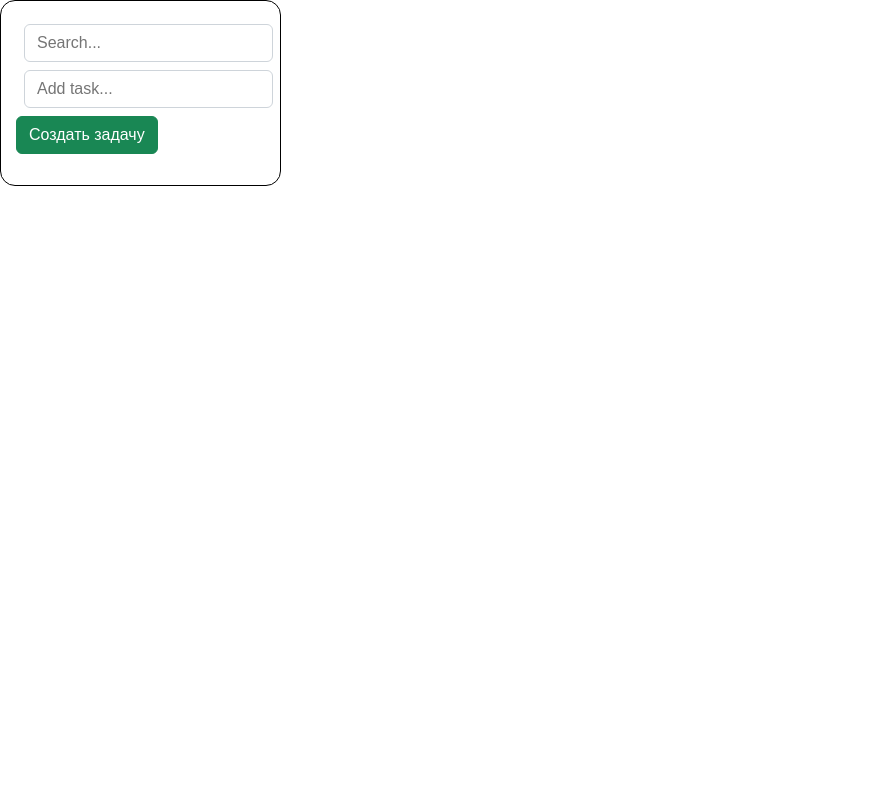
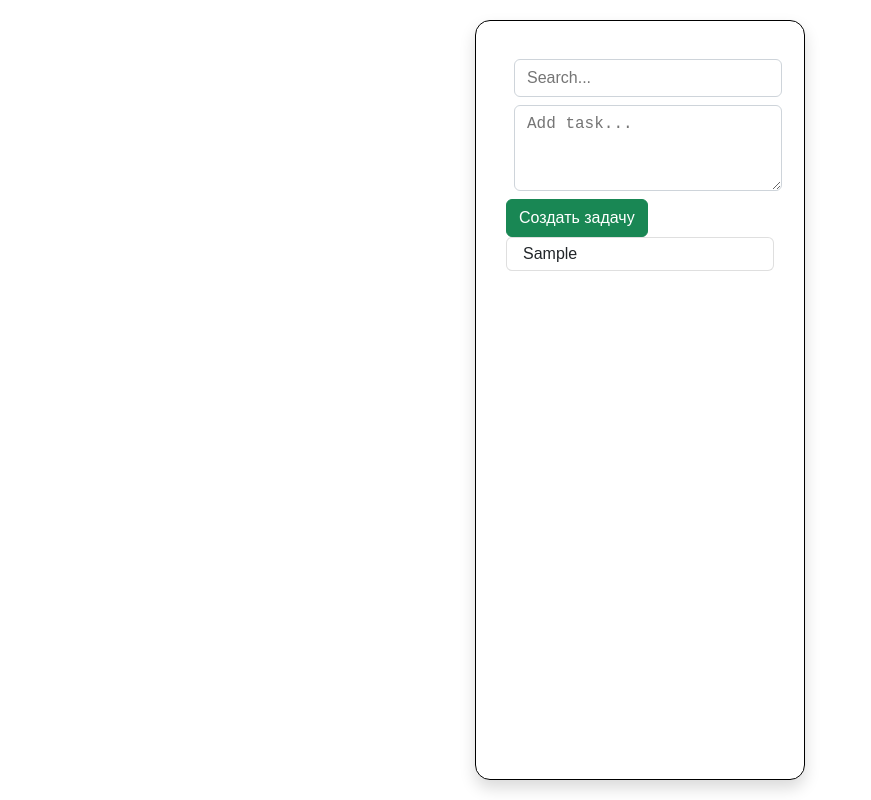
Before and after one commit to Canoist/todo-list, a React (Create React App) app: page / in a window 1280 px wide. Both pictures are taken after typing "Sample" into the empty fields and a click on the button "Создать задачу". Shown: the whole page, without its empty margins (0-871 px from the left). Built offline with nearby package versions, Linux system fonts and the light colour scheme.

Commit message:
Added styles for two buttons, changed styles for list

```diff
--- a/src/App.css
+++ b/src/App.css
@@ -33,23 +33,27 @@ body {
     height: 100%;
     line-height: 1;
     font-size: 16px;
-    color: rgba(255, 255, 255, 0.85);
     font-family: Arial, "Helvetica Neue", Helvetica, sans-serif;
 }
 body._lock {
     overflow: hidden;
 }
-.wrapper {
-    min-height: 100%;
-}
 
 /* ---------------------------------------- */
+.wrapper {
+    height: 100vh;
+    display: flex;
+    justify-content: center;
+    padding: 20px;
+}
 
 .content {
     border: solid 1px black;
     display: inline-block;
+    min-width: 330px;
     border-radius: 15px;
-    padding: 15px;
+    padding: 30px;
+    box-shadow: 0 0.5rem 1rem rgba(0, 0, 0, 0.15) !important;
 }
 
 .form-control {
@@ -134,7 +138,92 @@ body._lock {
     --bs-btn-disabled-bg: #198754;
     --bs-btn-disabled-border-color: #198754;
 }
+.btn-primary {
+    --bs-btn-color: #fff;
+    --bs-btn-bg: #0d6efd;
+    --bs-btn-border-color: #0d6efd;
+    --bs-btn-hover-color: #fff;
+    --bs-btn-hover-bg: #0b5ed7;
+    --bs-btn-hover-border-color: #0a58ca;
+    --bs-btn-focus-shadow-rgb: 49, 132, 253;
+    --bs-btn-active-color: #fff;
+    --bs-btn-active-bg: #0a58ca;
+    --bs-btn-active-border-color: #0a53be;
+    --bs-btn-active-shadow: inset 0 3px 5px rgba(0, 0, 0, 0.125);
+    --bs-btn-disabled-color: #fff;
+    --bs-btn-disabled-bg: #0d6efd;
+    --bs-btn-disabled-border-color: #0d6efd;
+}
+.btn-danger {
+    --bs-btn-color: #fff;
+    --bs-btn-bg: #dc3545;
+    --bs-btn-border-color: #dc3545;
+    --bs-btn-hover-color: #fff;
+    --bs-btn-hover-bg: #bb2d3b;
+    --bs-btn-hover-border-color: #b02a37;
+    --bs-btn-focus-shadow-rgb: 225, 83, 97;
+    --bs-btn-active-color: #fff;
+    --bs-btn-active-bg: #b02a37;
+    --bs-btn-active-border-color: #a52834;
+    --bs-btn-active-shadow: inset 0 3px 5px rgba(0, 0, 0, 0.125);
+    --bs-btn-disabled-color: #fff;
+    --bs-btn-disabled-bg: #dc3545;
+    --bs-btn-disabled-border-color: #dc3545;
+}
+.list-group {
+    --bs-list-group-color: #212529;
+    --bs-list-group-bg: #fff;
+    --bs-list-group-border-color: rgba(0, 0, 0, 0.125);
+    --bs-list-group-border-width: 1px;
+    --bs-list-group-border-radius: 0.375rem;
+    --bs-list-group-item-padding-x: 1rem;
+    --bs-list-group-item-padding-y: 0.5rem;
+    --bs-list-group-action-color: #495057;
+    --bs-list-group-action-hover-color: #495057;
+    --bs-list-group-action-hover-bg: #f8f9fa;
+    --bs-list-group-action-active-color: #212529;
+    --bs-list-group-action-active-bg: #e9ecef;
+    --bs-list-group-disabled-color: #6c757d;
+    --bs-list-group-disabled-bg: #fff;
+    --bs-list-group-active-color: #fff;
+    --bs-list-group-active-bg: #0d6efd;
+    --bs-list-group-active-border-color: #0d6efd;
+    display: flex;
+    flex-direction: column;
+    padding-left: 0;
+    margin-bottom: 0;
+    border-radius: var(--bs-list-group-border-radius);
+}
+
+.list-group-numbered {
+    list-style-type: none;
+    counter-reset: section;
+}
+.list-group-item {
+    position: relative;
+    display: block;
+    padding: var(--bs-list-group-item-padding-y)
+        var(--bs-list-group-item-padding-x);
+    color: var(--bs-list-group-color);
+    text-decoration: none;
+    background-color: var(--bs-list-group-bg);
+    border: var(--bs-list-group-border-width) solid
+        var(--bs-list-group-border-color);
+}
+
+.list-group-item:first-child {
+    border-top-left-radius: inherit;
+    border-top-right-radius: inherit;
+}
+
+.list-group-item:last-child {
+    border-bottom-right-radius: inherit;
+    border-bottom-left-radius: inherit;
+}
 
 .active {
-    background-color: rgb(23, 74, 150);
+    z-index: 2;
+    color: var(--bs-list-group-active-color);
+    background-color: var(--bs-list-group-active-bg);
+    border-color: var(--bs-list-group-active-border-color);
 }
--- a/src/App.js
+++ b/src/App.js
@@ -77,6 +77,7 @@ function App() {
         : data;
 
     return (
+        <div className="wrapper">
             <div className="content">
                 <input
                     type="text"
@@ -101,6 +102,7 @@ function App() {
                     />
                 )}
             </div>
+        </div>
     );
 }
 
--- a/src/components/taskList.jsx
+++ b/src/components/taskList.jsx
@@ -6,12 +6,15 @@ const TaskList = ({ currentTask, taskList, setCurrent }) => {
         setCurrent(target.id);
     };
     return (
-        <ol>
-            {taskList.map((task) => (
+        <ol className="list-group list-group-numbered">
+            {taskList.map((task, index) => (
                 <li
                     key={task._id}
                     id={task._id}
-                    className={currentTask?._id === task._id ? "active" : ""}
+                    className={
+                        "list-group-item " +
+                        (currentTask?._id === task._id ? "active" : "")
+                    }
                     onClick={handleClick}>
                     {task.name}
                 </li>
--- a/src/components/ui/addTask.jsx
+++ b/src/components/ui/addTask.jsx
@@ -15,13 +15,13 @@ const AddTask = ({ onAdd }) => {
     };
 
     return (
-        <form onSubmit={handleSubmit}>
-            <input
-                type="text"
+        <form className="" onSubmit={handleSubmit}>
+            <textarea
                 className="form-control"
                 placeholder="Add task..."
                 onChange={handleChange}
                 value={inputValue}
+                rows="3"
             />
             <button
                 className="btn btn-success"
```
Lines whose indentation alone changed are shown as unchanged.
